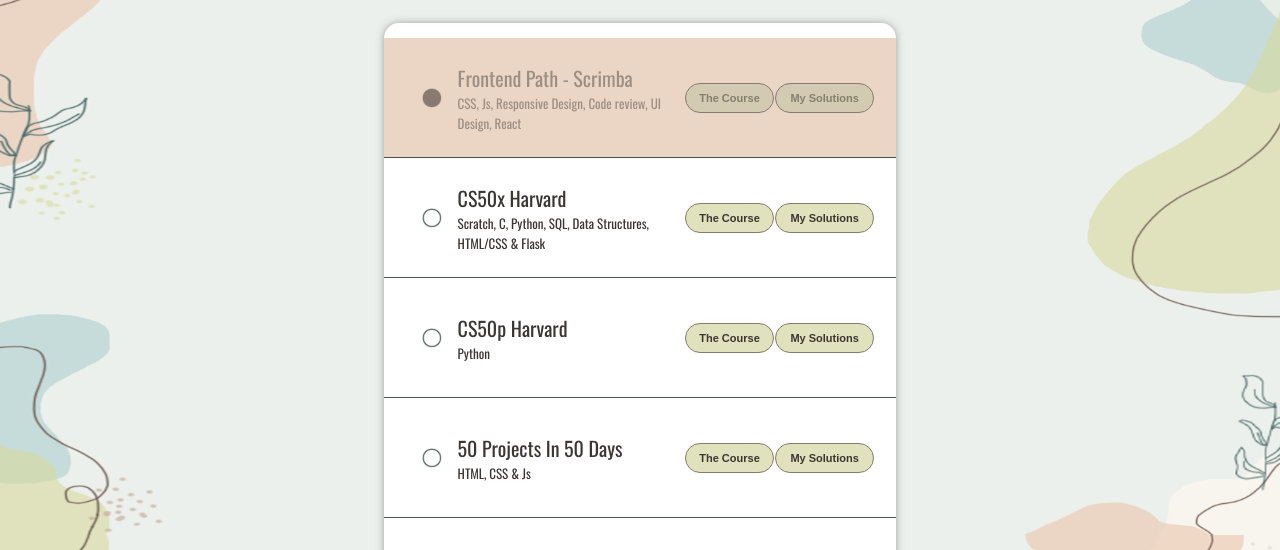
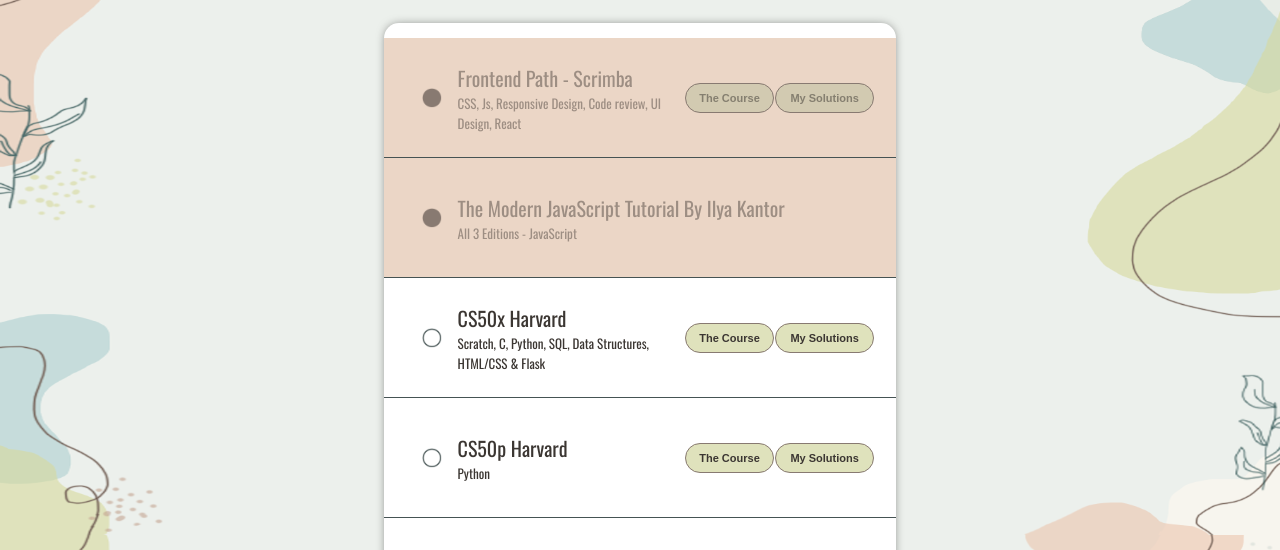
Before and after one commit to katayoon-rb/Development-Journey, a plain HTML site: page index.html in a window 1280 px wide. Shown: the part 200-750 px from the top of the page. Drawn offline with nearby package versions, Linux system fonts and the light colour scheme.

Commit message:
Update index.html

```diff
--- a/index.html
+++ b/index.html
@@ -27,6 +27,14 @@
                         <a href="https://katayoon-rb.github.io/Fronend-Path-Scrimba/">
                             <button type="button" class="sec">My Solutions</button>
                         </a>
+                    </div>
+                </li>
+
+                <li class="done">
+                    <div class="bullet"></div>
+                    <div class="wrap">
+                        <span>The Modern JavaScript Tutorial By Ilya Kantor</span>
+                        <p>All 3 Editions - JavaScript</p>
                     </div>
                 </li>
 
```
